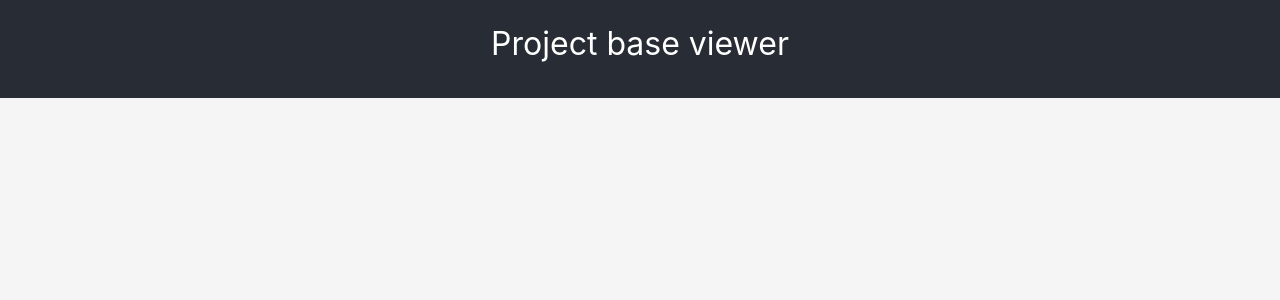
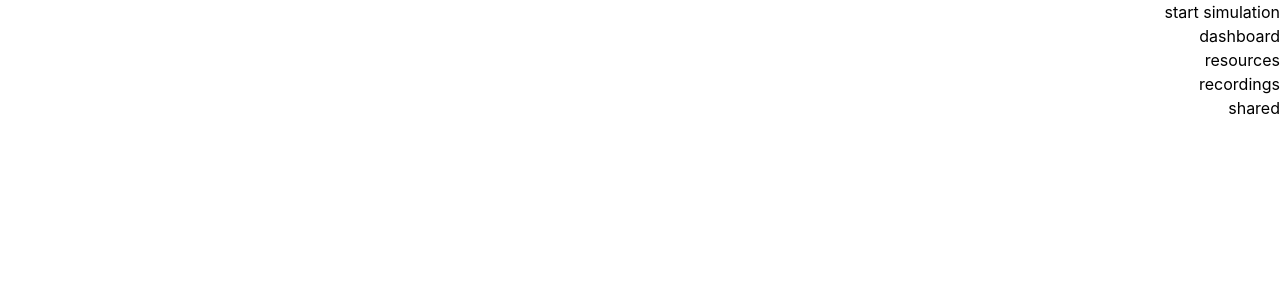
Before and after one commit to tamar0583235240/Temp-Project, a React (Create React App) app in the folder packages/frontend/: page / in a window 1280 px wide. Shown: the top 300 px of the page. Built offline with nearby package versions, Linux system fonts and the light colour scheme.

Commit message:
add frontend routing and db connection

```diff
--- a/packages/frontend/package.json
+++ b/packages/frontend/package.json
@@ -17,6 +17,7 @@
     "react": "^19.1.0",
     "react-dom": "^19.1.0",
     "react-redux": "^9.2.0",
+    "react-router-dom": "^7.6.2",
     "react-scripts": "5.0.1",
     "shadcn": "^2.6.1",
     "typescript": "^4.9.5",
--- a/packages/frontend/src/App.tsx
+++ b/packages/frontend/src/App.tsx
@@ -1,15 +1,13 @@
 import React from 'react';
+import { BrowserRouter } from 'react-router-dom'
+import AppRoutes from './shared/routes/appRoutes'
 import './App.css';
 
 function App() {
   return (
-    <div className="App">
-      <header className="App-header">
-        <h1>Project base viewer</h1>
-      </header>
-      <main>
-      </main>
-    </div>
+      <BrowserRouter>
+      <AppRoutes />
+    </BrowserRouter>
   );
 }
 
--- /dev/null
+++ b/packages/frontend/src/pages/homePage.tsx
@@ -0,0 +1,45 @@
+import { useNavigate } from 'react-router-dom'
+
+const HomePage = () => {
+  const navigate = useNavigate();
+  const user = { role: 'student' }
+  const isManager = user?.role === 'manager'
+
+  return (
+    <div dir="rtl">
+      <div>
+        <div onClick={() => { navigate('/simulation') }}>
+          <button>start simulation</button>
+        </div>
+        <div onClick={() => { navigate('/dashboard') }}>
+          <button>dashboard</button>
+        </div>
+        <div onClick={() => { navigate('/resources') }}>
+          <button>resources</button>
+        </div>
+        <div onClick={() => { navigate('/recordings') }}>
+          <button>recordings</button>
+        </div>
+        <div onClick={() => { navigate('/shared') }}>
+          <button>shared</button>
+        </div>
+      </div>
+      {isManager && (
+        <div>
+          <h2>admin</h2>
+          <div onClick={() => { navigate('/admin/questions') }}>
+            <button>questions</button>
+          </div>
+          <div onClick={() => { navigate('/admin/resources') }}>
+            <button>resources</button>
+          </div>
+          <div onClick={() => { navigate('/admin/users') }}>
+            <button>users</button>
+          </div>
+        </div>
+      )}
+    </div>
+  )
+}
+
+export default HomePage
--- /dev/null
+++ b/packages/frontend/src/shared/components/roleProtectedRoute.tsx
@@ -0,0 +1,22 @@
+import { Navigate } from "react-router-dom";
+// import { useAuthStore } from "../store/useAuthStore";
+import type { JSX } from "react";
+
+interface Props {
+  children: JSX.Element;
+  allowedRoles: string[];
+}
+
+export function RoleProtectedRoute({ children, allowedRoles }: Props): JSX.Element {
+  const user = { role: 'student'};//{ role: 'admin'} //  useAuthStore((state) => state.user);
+
+  if (!user
+    //   || !allowedRoles.includes(user.role)
+
+    )
+    {
+    return <Navigate to="/login" replace />;
+  }
+
+  return children;
+}
--- /dev/null
+++ b/packages/frontend/src/shared/routes/appRoutes.tsx
@@ -0,0 +1,32 @@
+import { Routes, Route } from "react-router-dom";
+import { RoleProtectedRoute } from "../components/roleProtectedRoute";
+import HomePage from "../../pages/homePage";
+
+export default function AppRoutes() {
+    return (
+        <Routes>
+            <Route path="/" element={<HomePage />} />
+            <Route path="/login" element={<p>login</p>} />
+            <Route path="/simulation" element={<RoleProtectedRoute allowedRoles={["student"]}><p>Simulation</p></RoleProtectedRoute>} />
+            <Route path="/dashboard" element={<RoleProtectedRoute allowedRoles={["student"]}><p>Dashboard </p></RoleProtectedRoute>} />
+            <Route path="/recordings" element={<RoleProtectedRoute allowedRoles={["student"]}><p>Recordings</p></RoleProtectedRoute>} />
+            <Route path="/shared" element={<RoleProtectedRoute allowedRoles={["student"]}><p>SharedRecordings</p></RoleProtectedRoute>} />
+            <Route path="/resources" element={<RoleProtectedRoute allowedRoles={["student"]}><p>Resources</p></RoleProtectedRoute>} />
+            <Route path="/admin/questions" element={
+                <RoleProtectedRoute allowedRoles={["admin"]}>
+                    <p>AdminQuestions</p>
+                </RoleProtectedRoute>
+            } />
+            <Route path="/admin/users" element={
+                <RoleProtectedRoute allowedRoles={["admin"]}>
+                    <p>AdminUsers</p>
+                </RoleProtectedRoute>
+            } />
+            <Route path="/admin/resources" element={
+                <RoleProtectedRoute allowedRoles={["admin"]}>
+                    <p>AdminResources</p>
+                </RoleProtectedRoute>
+            } />
+        </Routes>
+    );
+}
```
Also changed, not shown: 2 other files (tests, documents, lock files or other folders).
